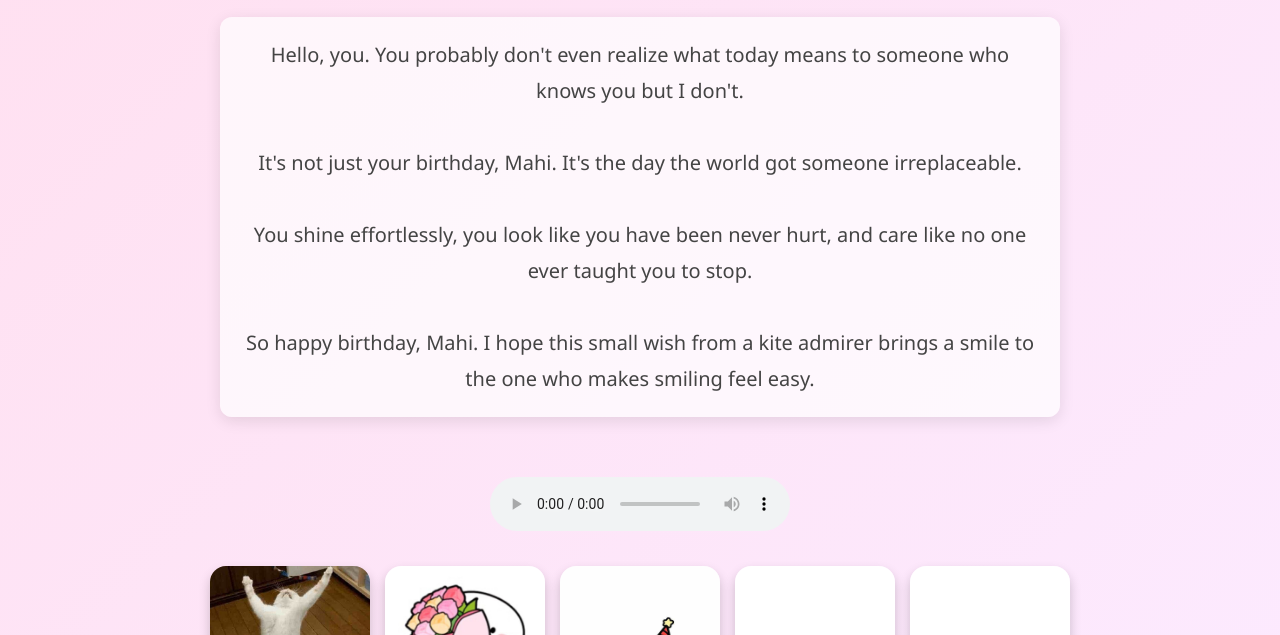
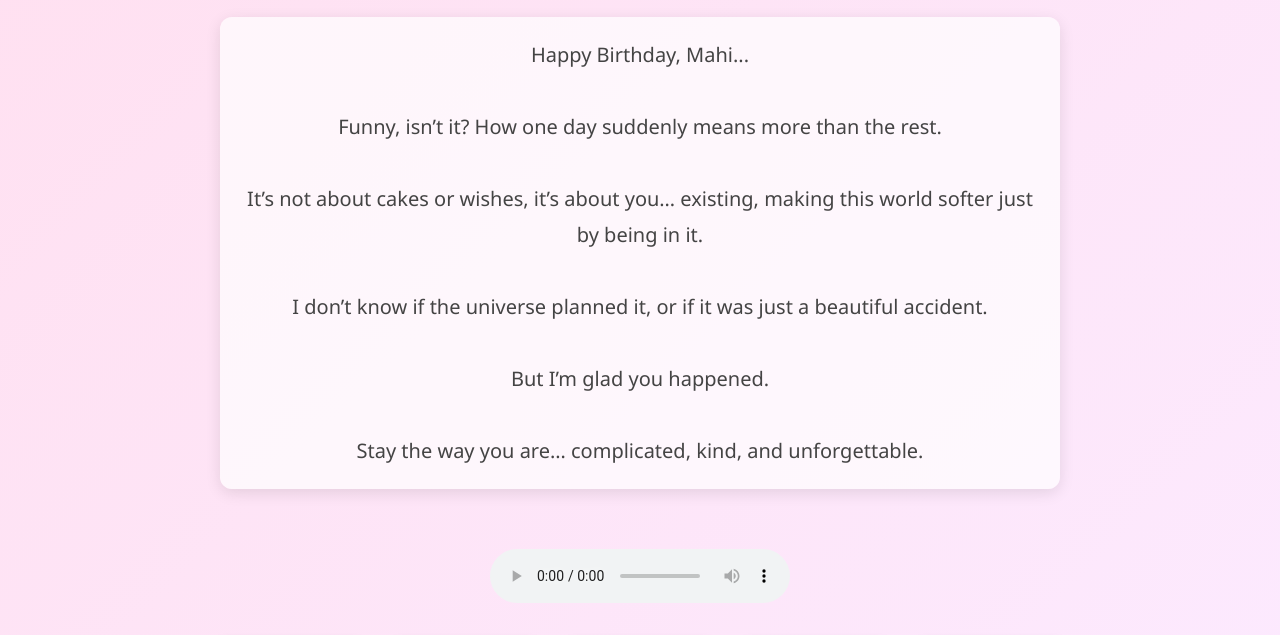
Before and after one commit to aniketbarnwal29/mahi-birthday, a plain HTML site: page index.html in a window 1280 px wide. Shown: the part 140-775 px from the top of the page. Drawn offline with Linux system fonts and the light colour scheme.

Commit message:
Update index.html

```diff
--- a/index.html
+++ b/index.html
@@ -6,12 +6,12 @@
   <title>Happy Birthday Mahi 🎉</title>
   <style>
     body {
+      background: linear-gradient(135deg, #ffe0f0, #fceaff);
+      font-family: 'Segoe UI', sans-serif;
       margin: 0;
-      font-family: 'Segoe UI', sans-serif;
-      background: linear-gradient(135deg, #ffe0f0, #fceaff);
+      padding: 40px 20px;
+      text-align: center;
       overflow-x: hidden;
-      text-align: center;
-      padding: 40px 20px;
     }
 
     h1 {
@@ -34,6 +34,10 @@
       animation: fadeIn 3s ease-in-out;
     }
 
+    audio {
+      margin-top: 30px;
+    }
+
     .gallery {
       display: flex;
       flex-wrap: wrap;
@@ -53,23 +57,6 @@
 
     .gallery img:hover {
       transform: scale(1.07);
-    }
-
-    audio {
-      margin-top: 30px;
-    }
-
-    /* Animations */
-    @keyframes fadeIn {
-      from { opacity: 0; transform: translateY(20px); }
-      to { opacity: 1; transform: translateY(0); }
-    }
-
-    /* Responsive */
-    @media (max-width: 600px) {
-      h1 { font-size: 2rem; }
-      p { font-size: 1.1rem; }
-      .gallery img { width: 120px; height: 120px; }
     }
 
     /* Floating hearts (CSS only) */
@@ -98,9 +85,20 @@
       animation-delay: 5s;
     }
 
+    @keyframes fadeIn {
+      from { opacity: 0; transform: translateY(20px); }
+      to { opacity: 1; transform: translateY(0); }
+    }
+
     @keyframes floatHearts {
       0% { transform: translateY(100%) translateX(0); }
       100% { transform: translateY(-100%) translateX(20px); }
+    }
+
+    @media (max-width: 600px) {
+      h1 { font-size: 2rem; }
+      p { font-size: 1.1rem; }
+      .gallery img { width: 120px; height: 120px; }
     }
   </style>
 </head>
@@ -111,10 +109,12 @@
   <h1>Happy Birthday Mahi 🎂</h1>
 
   <p>
-    Hello, you. You probably don't even realize what today means to someone who knows you but I don't.<br><br>
-    It's not just your birthday, Mahi. It's the day the world got someone irreplaceable.<br><br>
-    You shine effortlessly, you look like you have been never hurt, and care like no one ever taught you to stop.<br><br>
-    So happy birthday, Mahi. I hope this small wish from a kite admirer brings a smile to the one who makes smiling feel easy.
+    Happy Birthday, Mahi...<br><br>
+    Funny, isn’t it? How one day suddenly means more than the rest.<br><br>
+    It’s not about cakes or wishes, it’s about you… existing, making this world softer just by being in it.<br><br>
+    I don’t know if the universe planned it, or if it was just a beautiful accident.<br><br>
+    But I’m glad you happened.<br><br>
+    Stay the way you are… complicated, kind, and unforgettable.
   </p>
 
   <audio controls autoplay loop>
```
